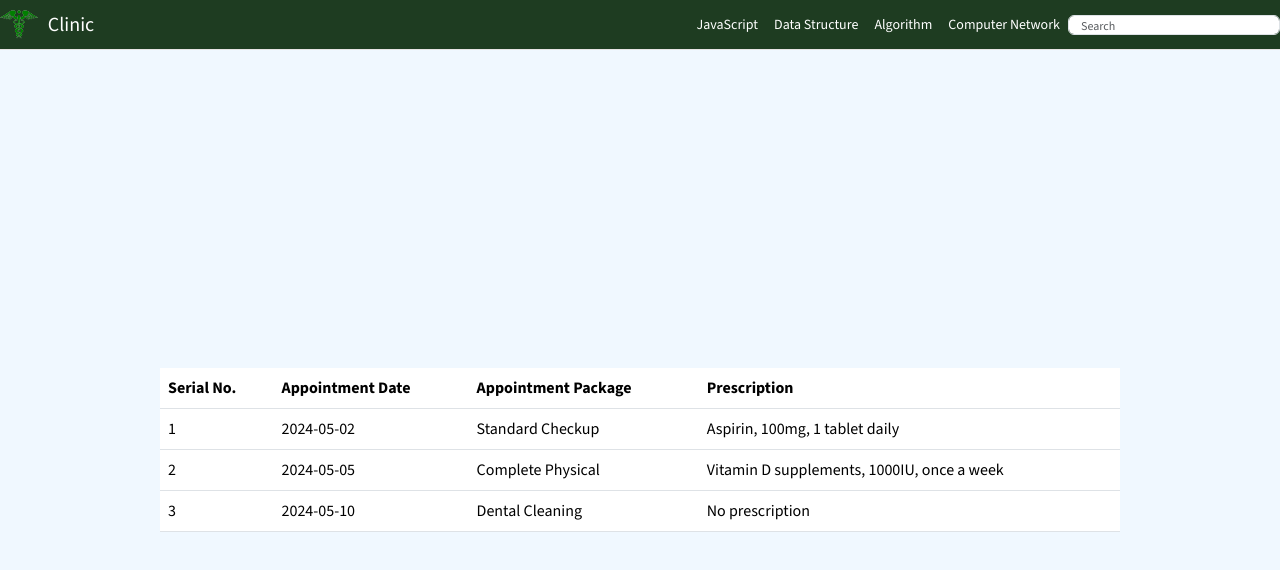
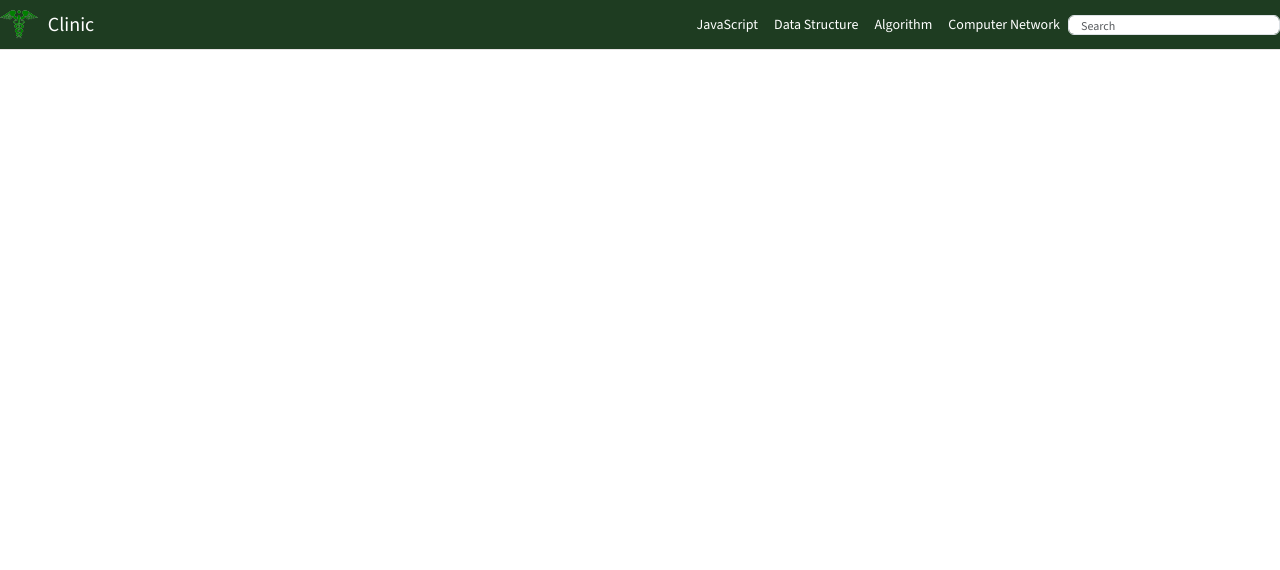
Before and after one commit to EffanByte/Clinic-Project, a React (Create React App) app: page /History in a window 1280 px wide. Shown: the top 570 px of the page. Built offline with nearby package versions, Linux system fonts and the light colour scheme.

Commit message:
Deleted History Table

```diff
--- a/src/Frontend/Components/PatientHistory/HistoryTable.jsx
+++ /dev/null
@@ -1,41 +0,0 @@
-import React from 'react';
-
-const HistoryTable = () => {
-  return (
-    <div class='d-flex justify-content-center align-items-center pt-3 vh-100'>
-        <table class='table w-75'>
-      <thead>
-        <tr>
-          <th>Serial No.</th>
-          <th>Appointment Date</th>
-          <th>Appointment Package</th>
-          <th>Prescription</th>
-        </tr>
-      </thead>
-      <tbody>
-        <tr>
-          <td>1</td>
-          <td>2024-05-02</td>
-          <td>Standard Checkup</td>
-          <td>Aspirin, 100mg, 1 tablet daily</td>
-        </tr>
-        <tr>
-          <td>2</td>
-          <td>2024-05-05</td>
-          <td>Complete Physical</td>
-          <td>Vitamin D supplements, 1000IU, once a week</td>
-        </tr>
-        <tr>
-          <td>3</td>
-          <td>2024-05-10</td>
-          <td>Dental Cleaning</td>
-          <td>No prescription</td>
-        </tr>
-      </tbody>
-    </table>
-    </div>
-
-  );
-};
-
-export default HistoryTable;
--- a/src/Frontend/Pages/PatientHistory/PatientHistory.jsx
+++ b/src/Frontend/Pages/PatientHistory/PatientHistory.jsx
@@ -1,13 +1,11 @@
 import React from 'react'
 import BlogsNav from '../../Components/Blogs/BlogsNav'
-import HistoryTable from '../../Components/PatientHistory/HistoryTable'
 
 function PatientHistory() {
   return (
     <div>
       <div style={{backgroundColor: "aliceblue"}}>
         <BlogsNav />
-        <HistoryTable />
       </div>
     </div>
   )
```
